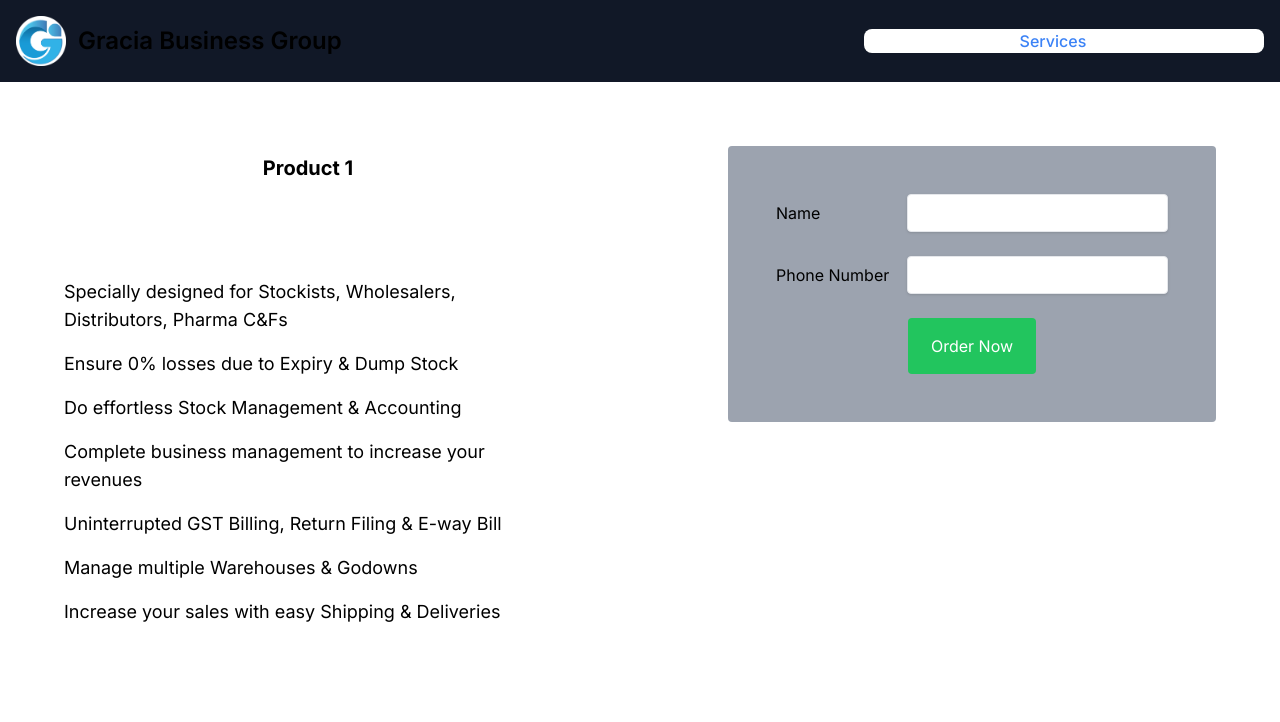
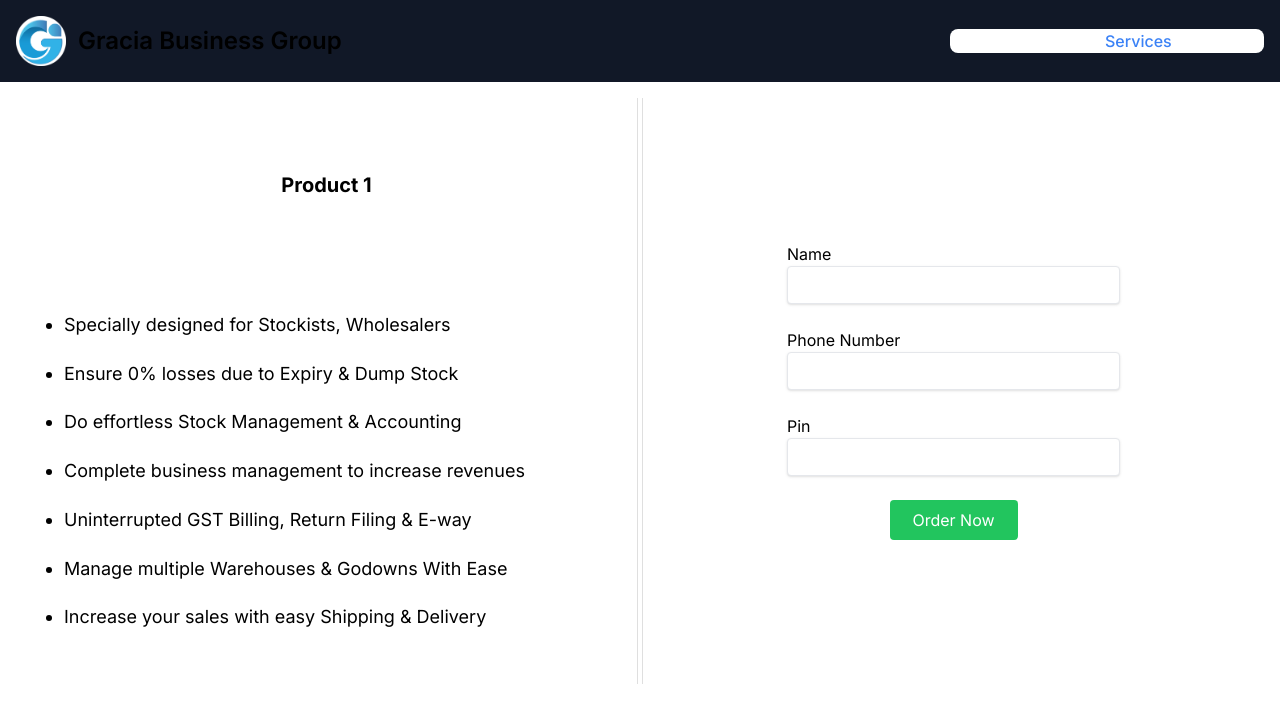
Before and after one commit to lsuyogya/gresia, a Next.js app: page /services/1 in a window 1280 px wide. Shown: the top 722 px of the page. Built offline with nearby package versions, Linux system fonts and the light colour scheme.

Commit message:
removed nav

```diff
--- a/app/_navbar/navbar.tsx
+++ b/app/_navbar/navbar.tsx
@@ -156,18 +156,6 @@ export default function Navbar() {
               ) : null}
             </li>
             <li>
-              <Link
-                href="#"
-                style={
-                  pathname.includes("pricing")
-                    ? { color: "rgb(59 130 246" }
-                    : { color: "#fff" }
-                }
-                className="block py-2 pl-3 pr-4 text-gray-900 rounded hover:bg-gray-100 md:hover:bg-transparent md:border-0 md:hover:text-blue-700 md:p-0 dark:text-white md:dark:hover:text-blue-500 dark:hover:bg-gray-700 dark:hover:text-white md:dark:hover:bg-transparent">
-                Pricing
-              </Link>
-            </li>
-            <li>
               <a
                 href="#"
                 style={
--- a/app/services/[id]/page.tsx
+++ b/app/services/[id]/page.tsx
@@ -5,53 +5,53 @@ export default function serviceID({ params }: { params: { id: number } }) {
   const data = {
     serviceName: "Product 1",
     serviceDetails: [
-      "Specially designed for Stockists, Wholesalers, Distributors, Pharma C&Fs",
+      "Specially designed for Stockists, Wholesalers",
       "Ensure 0% losses due to Expiry & Dump Stock",
       "Do effortless Stock Management & Accounting",
-      "Complete business management to increase your revenues",
-      "Uninterrupted GST Billing, Return Filing & E-way Bill",
-      "Manage multiple Warehouses & Godowns",
-      "Increase your sales with easy Shipping & Deliveries",
+      "Complete business management to increase revenues",
+      "Uninterrupted GST Billing, Return Filing & E-way",
+      "Manage multiple Warehouses & Godowns With Ease",
+      "Increase your sales with easy Shipping & Delivery",
     ],
   };
-  const formGroupClass = "md:flex md:items-center mb-6";
+  const formGroupClass = "grid md:items-center mb-6";
   const inputClass =
     "shadow appearance-none border rounded w-full py-2 px-3 text-gray-700 leading-tight focus:outline-none focus:shadow-outline";
 
   return (
     <>
       <section className="p-4">
-        <div className="grid grid-cols-2 gap-20">
-          <div className="grid p-8 gap-20">
+        <div className="grid grid-cols-2 gap-1 ">
+          <div
+            className="grid p-8 gap-20"
+            style={{ borderRight: "1px solid #dfdfdf" }}>
             <div className=" font-bold text-xl place-self-center mt-6">
               {data.serviceName}
             </div>
             <ul className="grid gap-4 text-lg md:p-4">
               {data.serviceDetails.map((detail, index) => (
-                <li key={index}>{detail}</li>
+                <li className="list-disc" key={index}>
+                  {detail}
+                </li>
               ))}
             </ul>
           </div>
 
-          <div className="p-12">
-            <form className=" bg-gray-400 p-12 rounded grid">
+          <div className="p-12 " style={{ borderLeft: "1px solid #dfdfdf" }}>
+            <form className="p-24 rounded grid">
               <div className={formGroupClass}>
-                <div className="md:w-1/3">
-                  <label htmlFor="name">Name</label>
-                </div>
-                <div className="md:w-2/3">
-                  <input type="text" id="name" className={inputClass} />
-                </div>
+                <label htmlFor="name">Name</label>
+                <input type="text" id="name" className={inputClass} />
               </div>
               <div className={formGroupClass}>
-                <div className="md:w-1/3">
-                  <label htmlFor="phone">Phone Number</label>
-                </div>
-                <div className="md:w-2/3">
-                  <input type="text" id="phone" className={inputClass} />
-                </div>
+                <label htmlFor="phone">Phone Number</label>
+                <input type="text" id="phone" className={inputClass} />
               </div>
-              <button className="bg-green-500 p-4 rounded text-white w-32 place-self-center">
+              <div className={formGroupClass}>
+                <label htmlFor="pin">Pin</label>
+                <input type="text" id="pin" className={inputClass} />
+              </div>
+              <button className="bg-green-500 p-2 rounded text-white w-32 place-self-center">
                 Order Now
               </button>
             </form>
```
